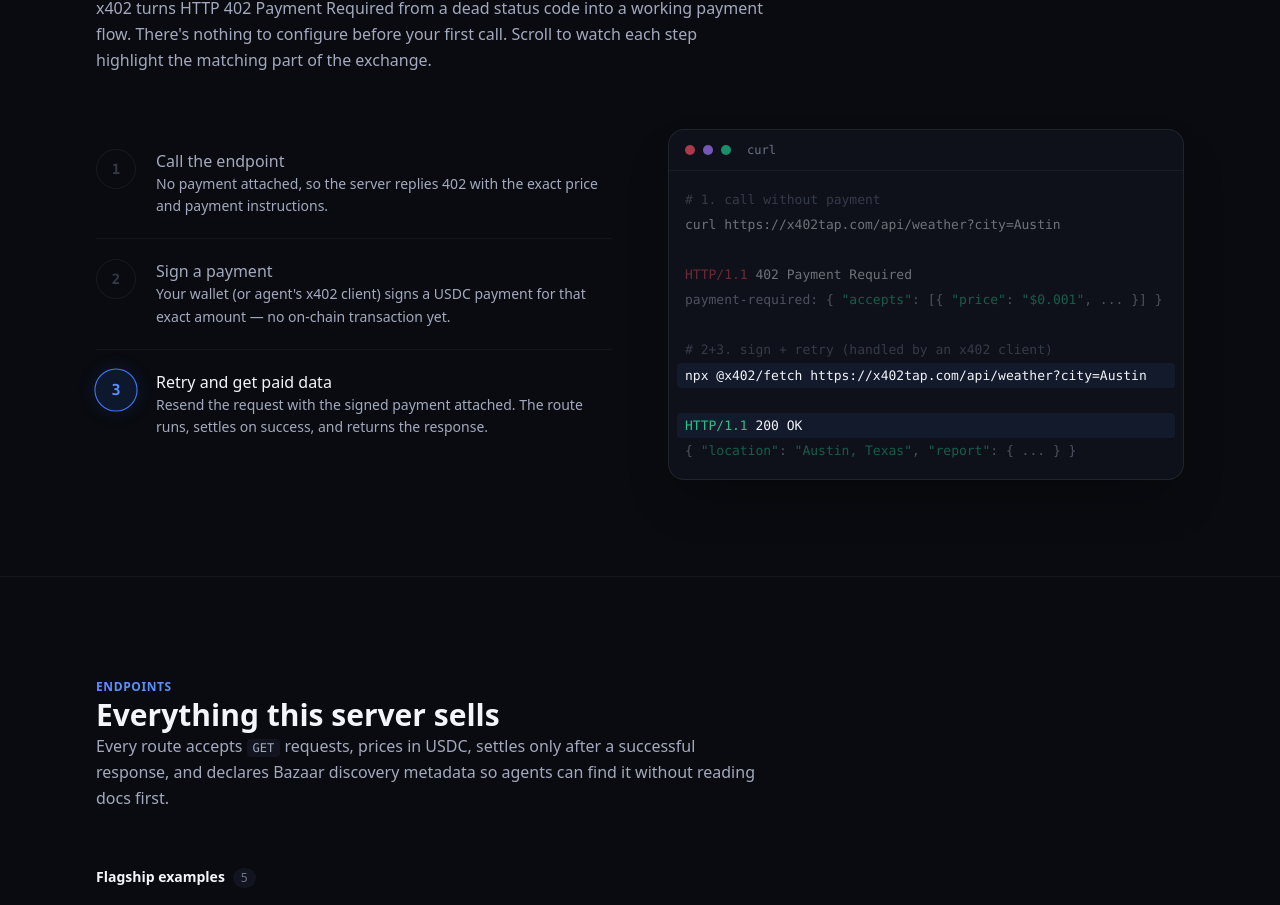
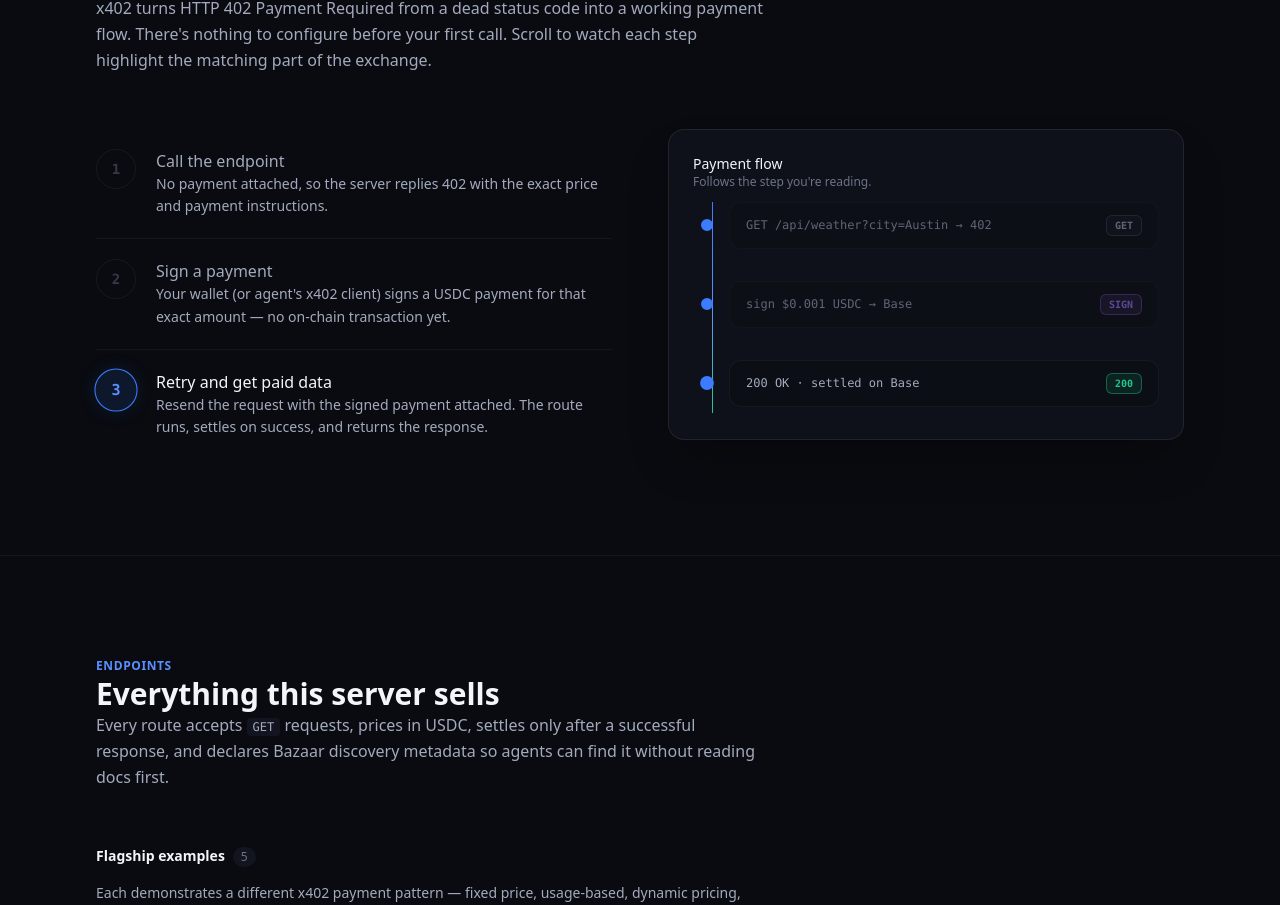
Before and after one commit to ridgebklyn-bit/x402, a Next.js app: page / in a window 1280 px wide. Shown: the part 1436-2341 px from the top of the page. Built offline with nearby package versions, Linux system fonts and the light colour scheme; no server answers.

Commit message:
Replace duplicate terminal in How It Works with an animated payment-flow pipeline

```diff
--- a/app/components/HowItWorksSection.tsx
+++ b/app/components/HowItWorksSection.tsx
@@ -7,83 +7,32 @@
 type Step = {
   title: string;
   body: string;
-  terminalLines: string[]; // indices into TERMINAL_LINES this step highlights
+  badge: string;
+  badgeClassName: string;
+  detail: string;
 };
 
 const STEPS: Step[] = [
   {
     title: "Call the endpoint",
     body: "No payment attached, so the server replies 402 with the exact price and payment instructions.",
-    terminalLines: ["request", "response402"],
+    badge: "GET",
+    badgeClassName: "border-border-strong bg-surface text-text-secondary",
+    detail: "GET /api/weather?city=Austin → 402",
   },
   {
     title: "Sign a payment",
     body: "Your wallet (or agent's x402 client) signs a USDC payment for that exact amount — no on-chain transaction yet.",
-    terminalLines: ["retryComment"],
+    badge: "SIGN",
+    badgeClassName: "border-purple/40 bg-purple-soft text-purple",
+    detail: "sign $0.001 USDC → Base",
   },
   {
     title: "Retry and get paid data",
     body: "Resend the request with the signed payment attached. The route runs, settles on success, and returns the response.",
-    terminalLines: ["retry", "response200"],
-  },
-];
-
-// One line of the terminal mock. `id` is what a step's terminalLines array
-// references to decide whether this line should be highlighted right now.
-const TERMINAL_LINES: { id: string; node: React.ReactNode }[] = [
-  { id: "comment1", node: <span className="text-text-muted"># 1. call without payment</span> },
-  {
-    id: "request",
-    node: <span className="text-text-primary">curl https://x402tap.com/api/weather?city=Austin</span>,
-  },
-  { id: "blank1", node: <span>&nbsp;</span> },
-  {
-    id: "response402",
-    node: (
-      <span>
-        <span className="text-danger">HTTP/1.1</span> 402 Payment Required
-      </span>
-    ),
-  },
-  {
-    id: "response402b",
-    node: (
-      <span className="text-text-secondary">
-        payment-required: {"{"} <span className="text-success">&quot;accepts&quot;</span>: [{"{"}{" "}
-        <span className="text-success">&quot;price&quot;</span>:{" "}
-        <span className="text-success">&quot;$0.001&quot;</span>, ... {"}"}] {"}"}
-      </span>
-    ),
-  },
-  { id: "blank2", node: <span>&nbsp;</span> },
-  {
-    id: "retryComment",
-    node: <span className="text-text-muted"># 2+3. sign + retry (handled by an x402 client)</span>,
-  },
-  {
-    id: "retry",
-    node: (
-      <span className="text-text-primary">npx @x402/fetch https://x402tap.com/api/weather?city=Austin</span>
-    ),
-  },
-  { id: "blank3", node: <span>&nbsp;</span> },
-  {
-    id: "response200",
-    node: (
-      <span>
-        <span className="text-success">HTTP/1.1</span> 200 OK
-      </span>
-    ),
-  },
-  {
-    id: "response200b",
-    node: (
-      <span className="text-text-secondary">
-        {"{"} <span className="text-success">&quot;location&quot;</span>:{" "}
-        <span className="text-success">&quot;Austin, Texas&quot;</span>,{" "}
-        <span className="text-success">&quot;report&quot;</span>: {"{"} ... {"}"} {"}"}
-      </span>
-    ),
+    badge: "200",
+    badgeClassName: "border-success/40 bg-success-soft text-success",
+    detail: "200 OK · settled on Base",
   },
 ];
 
@@ -135,9 +84,64 @@
   );
 }
 
+// The right-column companion to the step list: a vertical pipeline instead
+// of a second terminal mock (the hero above already owns "terminal window"
+// as a motif — repeating it here read as a duplicate animation). A single
+// connector line grows to the active stage as the user scrolls, each node
+// carries the same status-badge language used elsewhere on the page
+// (danger/purple/success), and the one-line mono detail underneath echoes
+// exactly what that step's text description says.
+function FlowPipeline({ activeStep }: { activeStep: number }) {
+  const fillFraction = (activeStep + 1) / STEPS.length;
+
+  return (
+    <div className="relative py-2 pl-2">
+      <div className="absolute left-[19px] top-2 bottom-2 w-px bg-border/60" aria-hidden="true" />
+      <motion.div
+        className="absolute left-[19px] top-2 w-px origin-top bg-gradient-to-b from-accent via-accent-strong to-success"
+        style={{ bottom: 2 }}
+        animate={{ scaleY: fillFraction }}
+        transition={{ duration: 0.4, ease: "easeOut" }}
+        aria-hidden="true"
+      />
+
+      <div className="flex flex-col gap-8">
+        {STEPS.map((step, i) => {
+          const active = activeStep === i;
+          const passed = activeStep >= i;
+          return (
+            <div key={step.title} className="relative flex items-center gap-4 pl-0">
+              <motion.span
+                animate={{
+                  scale: active ? 1.15 : 1,
+                  borderColor: passed ? "var(--color-accent)" : "var(--color-border-strong)",
+                  backgroundColor: passed ? "var(--color-accent)" : "var(--color-bg)",
+                }}
+                transition={{ duration: 0.35, ease: "easeOut" }}
+                className="z-10 h-2.5 w-2.5 shrink-0 rounded-full border-2 sm:h-3 sm:w-3"
+              />
+              <motion.div
+                animate={{ opacity: active ? 1 : 0.55 }}
+                transition={{ duration: 0.3 }}
+                className="flex min-w-0 flex-1 items-center justify-between gap-3 rounded-xl border border-border/60 bg-bg/40 px-3.5 py-2.5 sm:px-4 sm:py-3"
+              >
+                <span className="truncate font-mono text-[11px] text-text-secondary sm:text-xs">{step.detail}</span>
+                <span
+                  className={`shrink-0 rounded-md border px-2 py-0.5 font-mono text-[10px] font-bold transition-colors duration-300 ${step.badgeClassName}`}
+                >
+                  {step.badge}
+                </span>
+              </motion.div>
+            </div>
+          );
+        })}
+      </div>
+    </div>
+  );
+}
+
 export default function HowItWorksSection() {
   const [activeStep, setActiveStep] = useState(0);
-  const activeLineIds = new Set(STEPS[activeStep].terminalLines);
 
   return (
     <div className="grid gap-10 lg:grid-cols-[minmax(0,1fr)_minmax(0,1fr)] lg:gap-14">
@@ -147,28 +151,12 @@
         ))}
       </div>
 
-      <div className="sticky top-24 self-start rounded-2xl border border-border bg-surface/70 shadow-2xl shadow-black/30 backdrop-blur-sm">
-        <div className="flex items-center gap-2 border-b border-border/60 px-4 py-3">
-          <span className="h-2.5 w-2.5 rounded-full bg-danger/70" />
-          <span className="h-2.5 w-2.5 rounded-full bg-purple/70" />
-          <span className="h-2.5 w-2.5 rounded-full bg-success/70" />
-          <span className="ml-2 font-mono text-xs text-text-muted">curl</span>
+      <div className="sticky top-24 self-start rounded-2xl border border-border bg-surface/70 p-5 shadow-2xl shadow-black/30 backdrop-blur-sm sm:p-6">
+        <div className="mb-1">
+          <h3 className="text-sm font-medium text-text-primary">Payment flow</h3>
+          <p className="mt-0.5 text-xs text-text-muted">Follows the step you&apos;re reading.</p>
         </div>
-        <pre className="overflow-x-auto whitespace-pre-wrap break-words px-4 py-4 font-mono text-[12px] leading-relaxed sm:text-[13px]">
-          {TERMINAL_LINES.map((line) => (
-            <motion.div
-              key={line.id}
-              animate={{
-                opacity: activeLineIds.has(line.id) ? 1 : 0.42,
-                backgroundColor: activeLineIds.has(line.id) ? "rgba(61,123,255,0.08)" : "rgba(0,0,0,0)",
-              }}
-              transition={{ duration: 0.35 }}
-              className="-mx-2 rounded px-2 py-0.5"
-            >
-              {line.node}
-            </motion.div>
-          ))}
-        </pre>
+        <FlowPipeline activeStep={activeStep} />
       </div>
     </div>
   );
```
